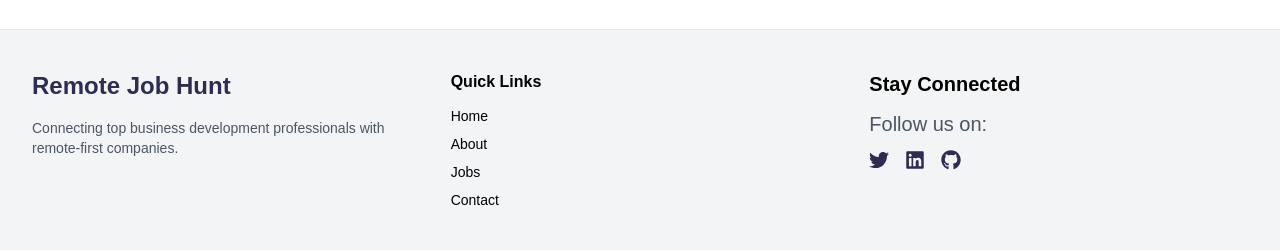
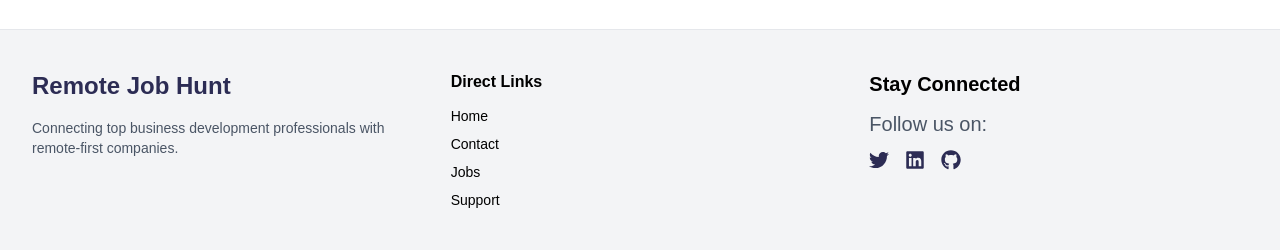
Before and after one commit to taba123-debug/JobHumt, a Next.js app: page /contact in a window 1280 px wide. Shown: the part 931-1181 px from the top of the page. Built offline with nearby package versions, Linux system fonts and the light colour scheme.

Commit message:
new code added

```diff
--- a/app/components/Footer.js
+++ b/app/components/Footer.js
@@ -17,12 +17,12 @@ function Footer() {
 
         {/* Quick Links */}
         <div>
-          <h4 className="text-black  font-semibold mb-3">Quick Links</h4>
+          <h4 className="text-black  font-semibold mb-3">Direct Links</h4>
           <ul className="space-y-2 text-sm">
             <li><Link href="/" className="hover:text-[#6C5CE7]">Home</Link></li>
-            <li><Link href="/about" className="hover:text-[#6C5CE7]">About</Link></li>
+            <li><Link href="/contact" className="hover:text-[#6C5CE7]">Contact</Link></li>
             <li><Link href="/jobs" className="hover:text-[#6C5CE7]">Jobs</Link></li>
-            <li><Link href="/contact" className="hover:text-[#6C5CE7]">Contact</Link></li>
+            <li><Link href="/support" className="hover:text-[#6C5CE7]">Support</Link></li>
           </ul>
         </div>
 
```
